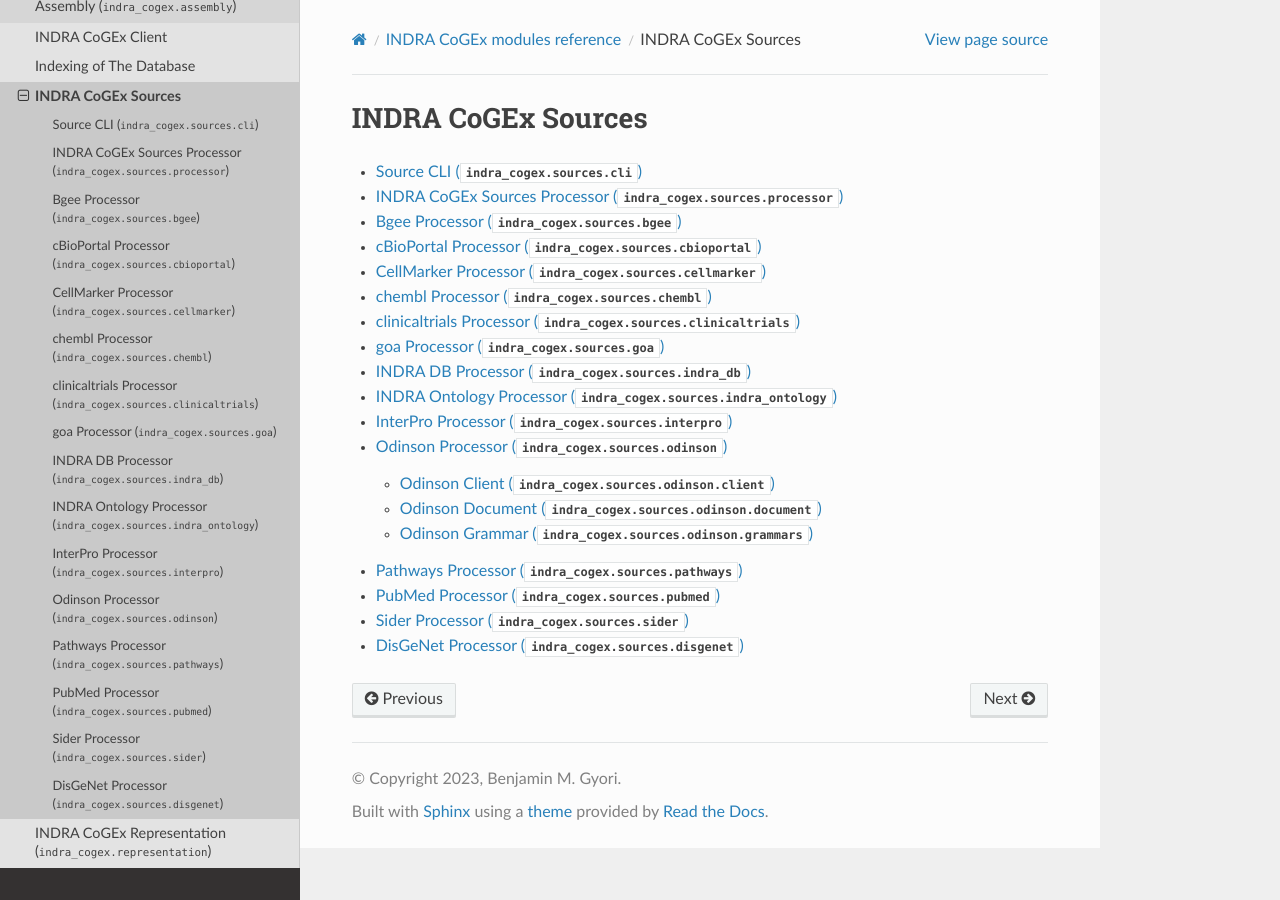
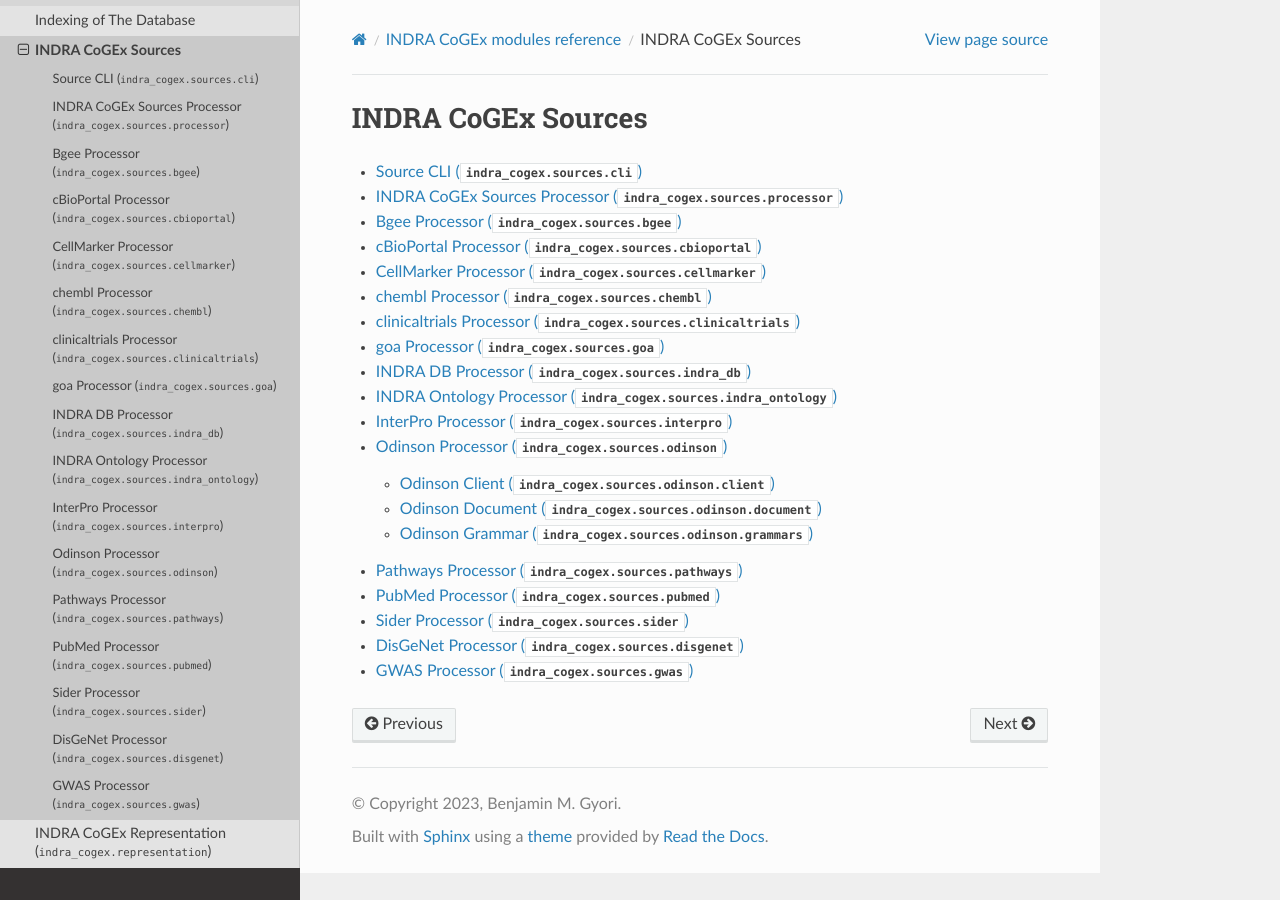
Before and after one commit to gyorilab/indra_cogex, a Sphinx documentation site: the page built from docs/source/modules/sources/index.rst, in a window 1280 px wide. Built offline with Sphinx 7.4.7 and the Read the Docs theme 2.0.0, drawn with Linux system fonts in a browser that asks for light colours.

```diff
--- /dev/null
+++ b/docs/source/modules/sources/gwas.rst
@@ -0,0 +1,5 @@
+GWAS Processor (:py:mod:`indra_cogex.sources.gwas`)
+===========================================================
+.. automodule:: indra_cogex.sources.gwas
+    :members:
+    :show-inheritance:
--- a/docs/source/modules/sources/index.rst
+++ b/docs/source/modules/sources/index.rst
@@ -22,3 +22,4 @@ INDRA CoGEx Sources
    pubmed
    sider
    disgenet
+   gwas
```
